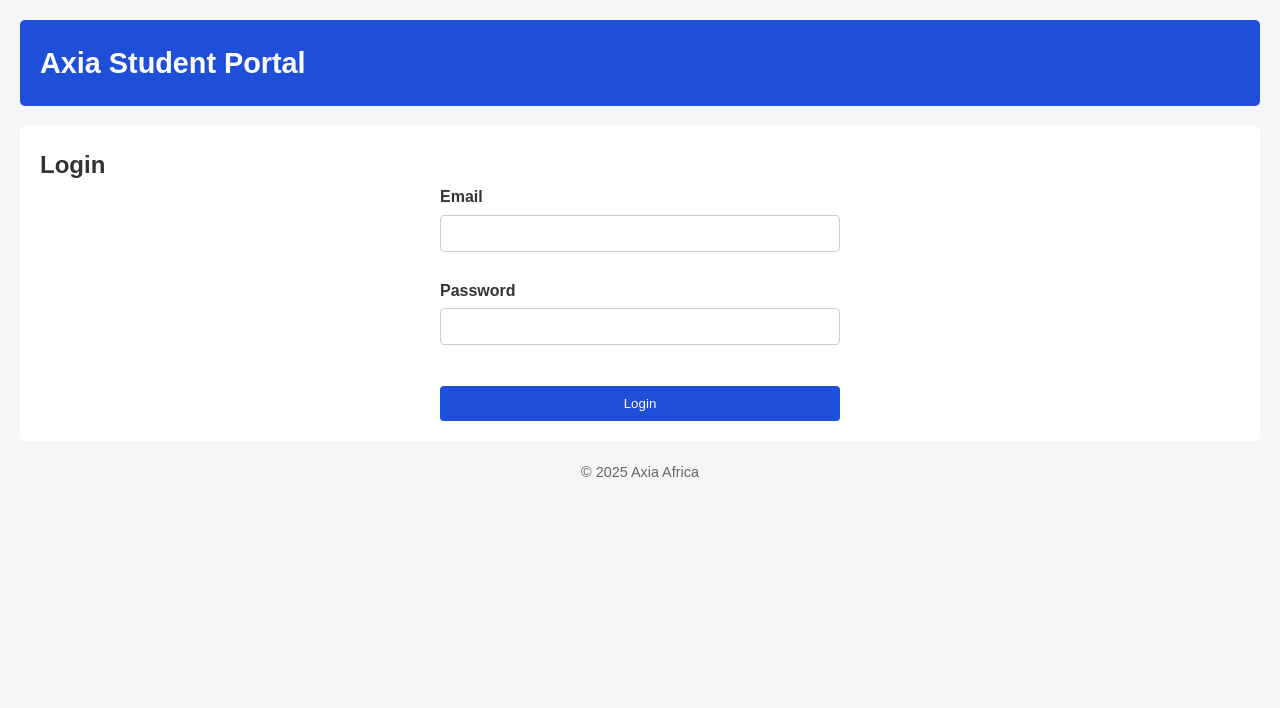
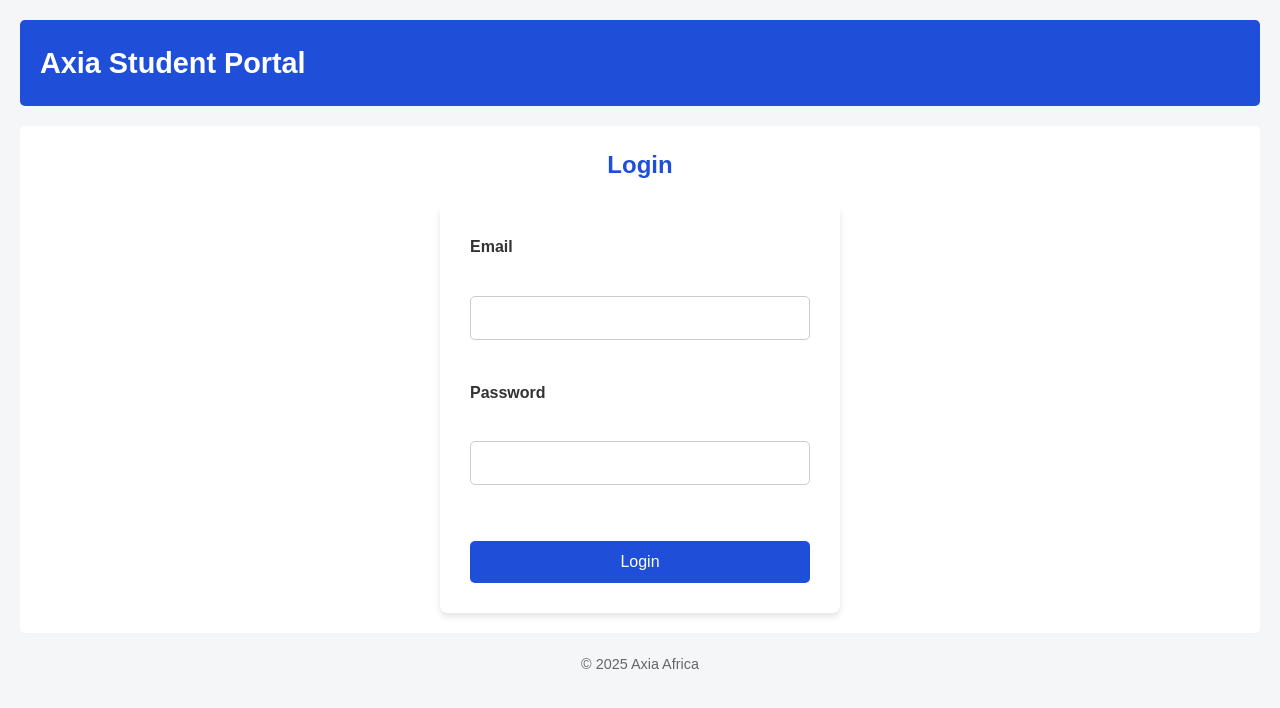
Before and after one commit to ikediakogw-ops/axia-student-portal, a plain HTML site: page login.html in a window 1280 px wide. Drawn offline with Linux system fonts and the light colour scheme.

Commit message:
Enhance login form styling

```diff
--- a/style.css
+++ b/style.css
@@ -74,3 +74,66 @@ button {
 button:hover {
     background-color: #173aa8;
 }
+
+/* Login form container */
+main h2 {
+    text-align: center;
+    margin-bottom: 20px;
+    color: #1f4fd8;
+}
+
+/* Form wrapper */
+form {
+    max-width: 400px;
+    margin: 0 auto;
+    background-color: #ffffff;
+    padding: 30px;
+    border-radius: 8px;
+    box-shadow: 0 4px 6px rgba(0,0,0,0.1);
+}
+
+/* Form labels */
+label {
+    display: block;
+    font-weight: bold;
+    margin-bottom: 5px;
+}
+
+/* Form inputs */
+input[type="email"],
+input[type="password"] {
+    width: 100%;
+    padding: 12px;
+    margin-bottom: 15px;
+    border: 1px solid #ccc;
+    border-radius: 5px;
+    font-size: 1rem;
+}
+
+/* Submit button */
+button {
+    width: 100%;
+    padding: 12px;
+    background-color: #1f4fd8;
+    color: #fff;
+    font-size: 1rem;
+    border: none;
+    border-radius: 5px;
+    cursor: pointer;
+    transition: background-color 0.3s ease;
+}
+
+button:hover {
+    background-color: #173aa8;
+}
+
+/* Responsive adjustments */
+@media (max-width: 500px) {
+    form {
+        padding: 20px;
+    }
+
+    header h1 {
+        font-size: 1.5rem;
+    }
+}
```
